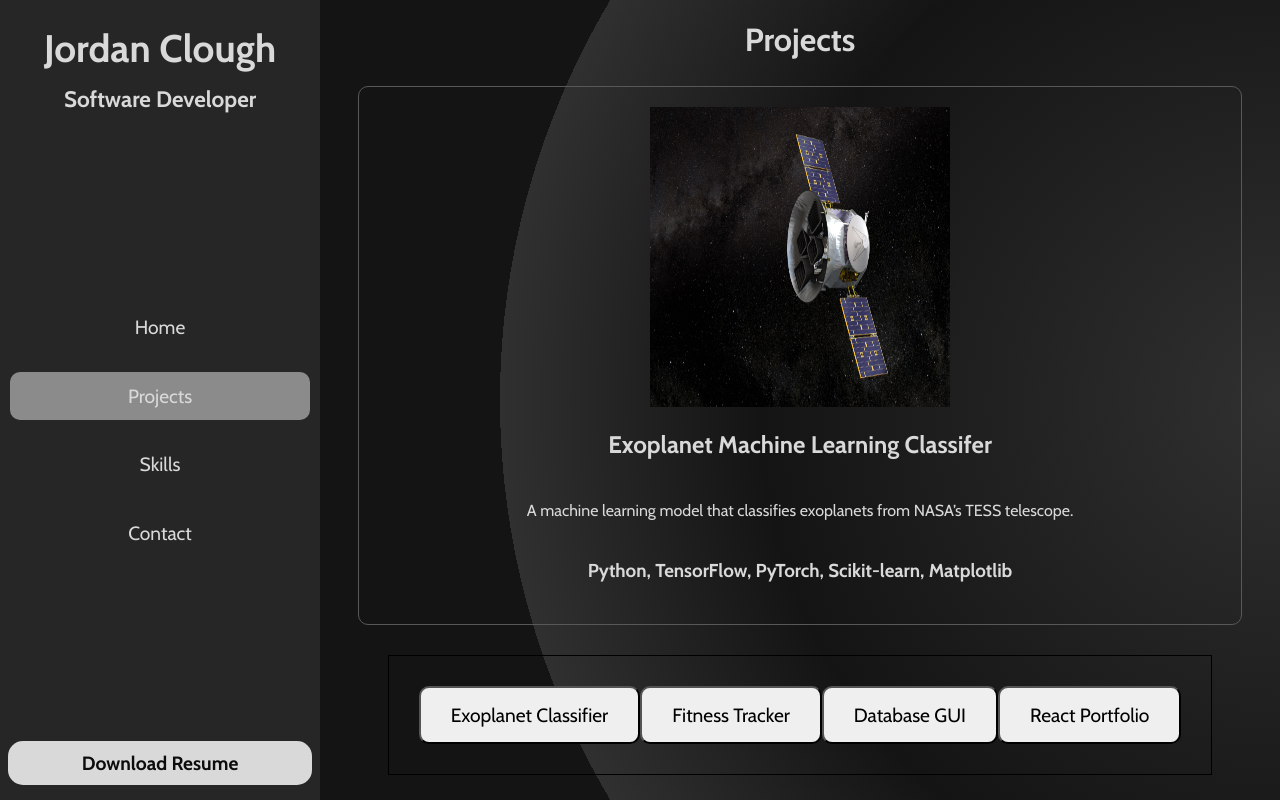
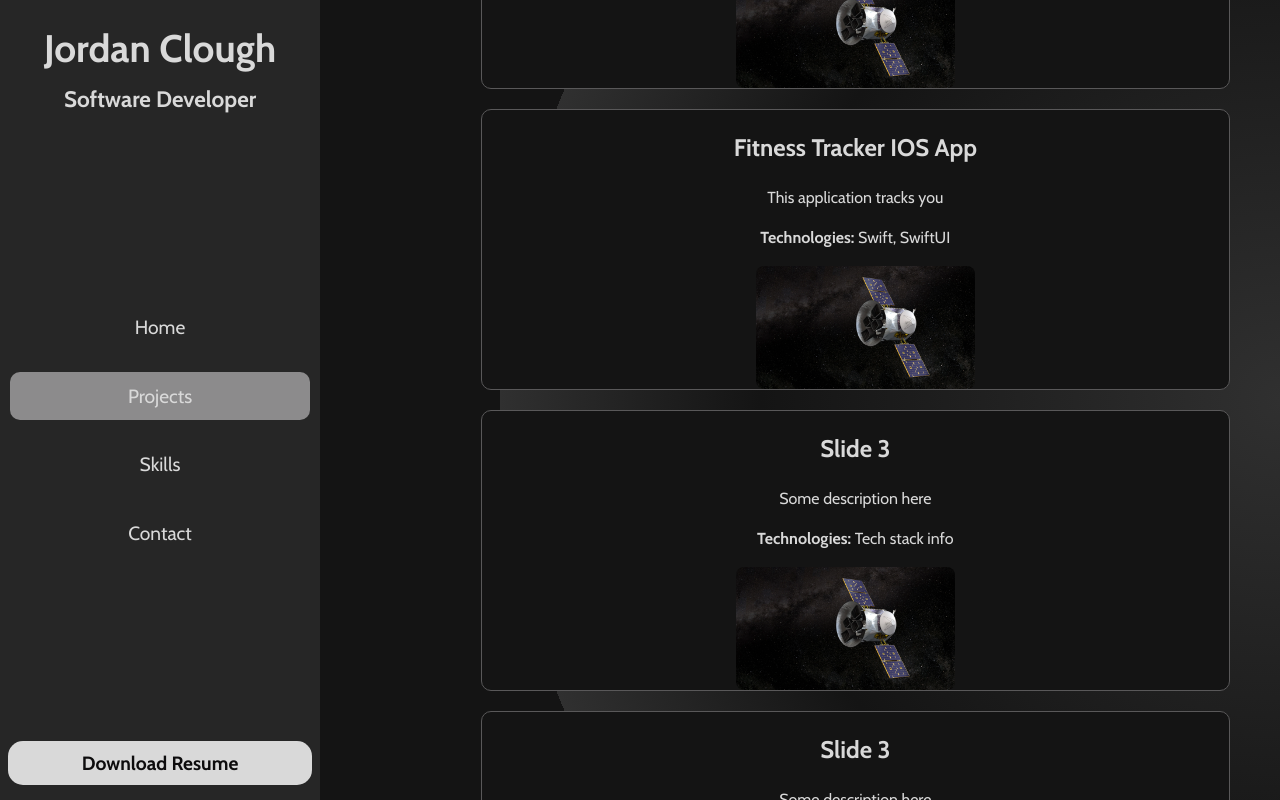
Before and after one commit to JordanClough/jordanclough, a React (Vite) app: page /jordanclough/projects in a window 1280 px wide. Shown: the top 800 px of the page. Built offline with nearby package versions, Linux system fonts and the light colour scheme.

Commit message:
project updates

```diff
--- a/src/index.css
+++ b/src/index.css
@@ -301,38 +301,47 @@
 }
 
 
-.project-slide {
+.projects {
+  padding: 20px;
+  display: flex;
+}
+
+.project {
   display: flex;
   flex-direction: column;
   align-items: center;
   justify-content: center;
+  padding: 0 100px;
+  margin: 20px;
   border-radius: 10px;
   border: var(--color-light-grey) 1px solid;
-  box-sizing: border-box;
-  padding: 20px;
-}
-.project-slide img{
-  width: 300px;
-  height: 300px;
+  color: var(--color-white);
+  background-color: #141414;
+  text-align: center;
+  /* Added transition for smooth effect */
+  transition: transform 0.2s ease;
 }
 
-.projects-nav {
-  display: flex;
-  justify-content: center;
-  flex-direction: row;
-  align-items: center;
-  padding: 30px 30px;
-  margin: 30px 30px;
-
-  border: #000000 1px solid;
-}
-.projects-nav button {
-  font-family: 'Cabin', system-ui, Avenir, Helvetica, Arial, sans-serif;
-  font-size: 1.2rem;
-  padding: 15px 30px;
-  border-radius: 10px;
+.project.left .project-img {
+  order: 1;
+  margin-right: 20px;
 }
 
+.project.right .project-img {
+  order: 2;
+  margin-left: 20px;
+}
+
+.project-info {
+  flex: 1;
+}
+
+.project-img {
+  width: 40%;
+  max-width: 300px;
+  height: auto;
+  border-radius: 8px;
+}
 body {
   margin: 0;
   padding: 0;
--- a/src/pages/Projects.jsx
+++ b/src/pages/Projects.jsx
@@ -1,6 +1,5 @@
-import ProjectSlide from "../components/ProjectSlide";
 import ExoCover from "../assets/project_photos/tessTelescope.webp";
-import { useState } from "react";
+
 function Projects(){
     const projects = [
         {
@@ -8,50 +7,39 @@ function Projects(){
             desc: "A machine learning model that classifies exoplanets from NASA’s TESS telescope.",
             techlogies: "Python, TensorFlow, PyTorch, Scikit-learn, Matplotlib",
             img: ExoCover,
-            button_title: "Exoplanet Classifier",
         },
         {
             title: "Fitness Tracker IOS App",
             desc: "This application tracks you",
             techlogies: "Swift, SwiftUI",
             img: ExoCover,
-            button_title: "Fitness Tracker",
         },
         {
             title: "Slide 3",
             desc: "Some description here",
             techlogies: "Tech stack info",
             img: ExoCover,
-            button_title: "Database GUI",
         },
         {
             title: "Slide 3",
             desc: "Some description here",
             techlogies: "Tech stack info",
             img: ExoCover,
-            button_title: "React Portfolio",
         },
     ];
-
-    const [activeProject, setActiveProject] = useState(0);
     return(
         <main className="projects">
             <h1>Projects</h1>
-            <ProjectSlide
-                title={projects[activeProject].title}
-                desc={projects[activeProject].desc}
-                techlogies={projects[activeProject].techlogies}
-                img={projects[activeProject].img}
-                />
-            <div className="projects-nav">
+            <div className="projects-list">
                 {projects.map((project, index) => (
-                    <button
-                        key={index}
-                        onClick={() => setActiveProject(index)}
-                        className={index === activeProject ? "active" : ""}
-                    >
-                        {project.button_title}
-                    </button>
+                    <div key={index} className={`project ${index % 2 === 0 ? "left" : "right"}`}>
+                        <img src={project.img} alt={project.title} className="project-img" />
+                        <div className="project-info">
+                            <h2>{project.title}</h2>
+                            <p>{project.desc}</p>
+                            <p><strong>Technologies:</strong> {project.techlogies}</p>
+                        </div>
+                    </div>
                 ))}
             </div>
         </main>
```
